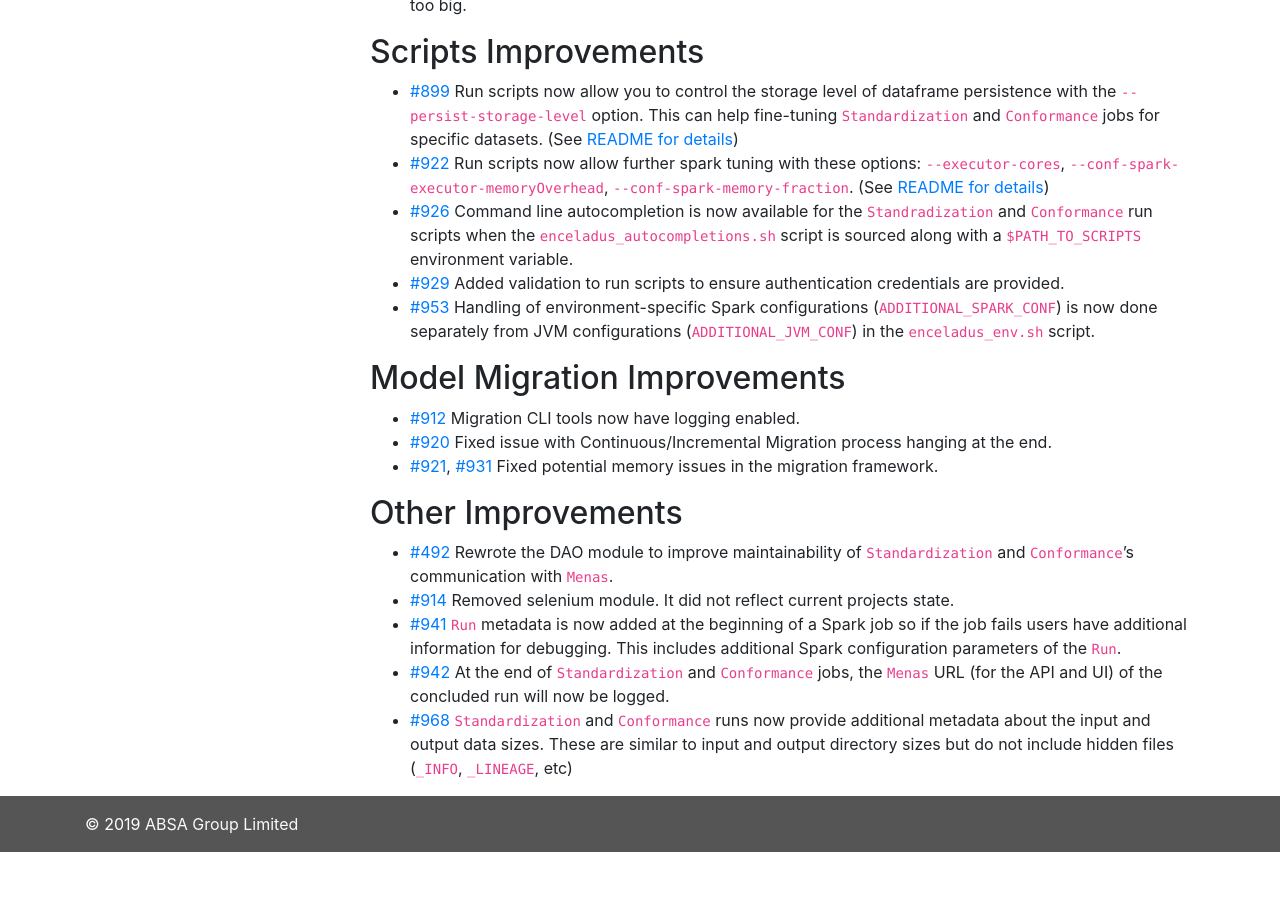
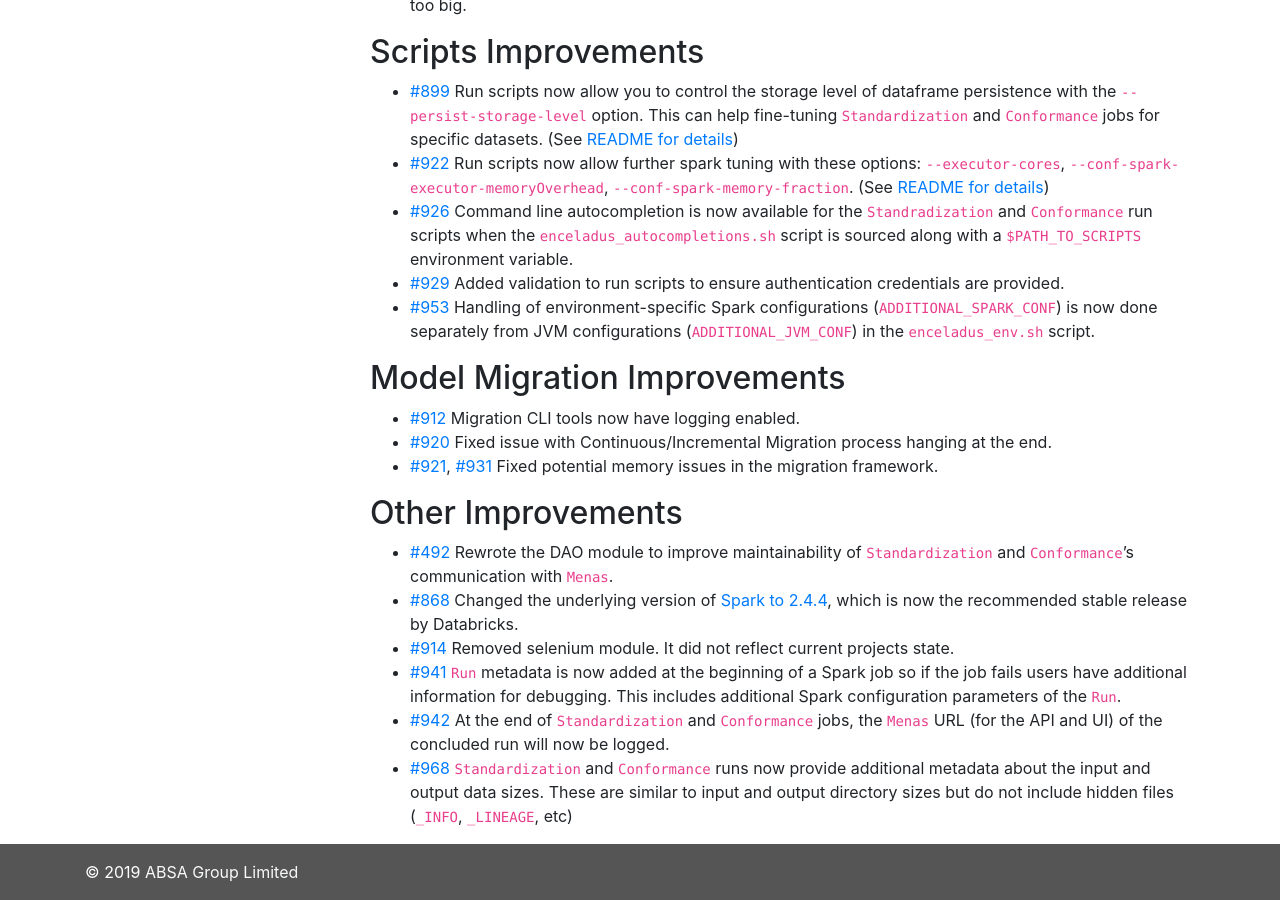
Before and after one commit to AbsaOSS/enceladus, a Jekyll site: the page built from _posts/2019-10-16-release-1.3.0.md, in a window 1280 px wide and 900 px high, scrolled down 686 px. Built offline with Jekyll 4.4.1, drawn with Linux system fonts in a browser that asks for light colours; nearby versions of some CDN libraries; before the commit the page ends 1538 px from its top, so only the background shows below that.

Commit message:
#979 Add Spark version upgrade release note

```diff
--- a/_posts/2019-10-16-release-1.3.0.md
+++ b/_posts/2019-10-16-release-1.3.0.md
@@ -34,6 +34,7 @@ As of 16/10 2019 the new version 1.3.0 is out
 
 ## Other Improvements
 - [#492]({{ site.github.issues_url }}/492) Rewrote the DAO module to improve maintainability of `Standardization` and `Conformance`'s communication with `Menas`.
+- [#868]({{ site.github.issues_url }}/868) Changed the underlying version of [Spark to 2.4.4](https://spark.apache.org/releases/spark-release-2-4-4.html), which is now the recommended stable release by Databricks.
 - [#914]({{ site.github.issues_url }}/914) Removed selenium module. It did not reflect current projects state.
 - [#941]({{ site.github.issues_url }}/941) `Run` metadata is now added at the beginning of a Spark job so if the job fails users have additional information for debugging. This includes additional Spark configuration parameters of the `Run`.
 - [#942]({{ site.github.issues_url }}/942) At the end of `Standardization` and `Conformance` jobs, the `Menas` URL (for the API and UI) of the concluded run will now be logged.
```
